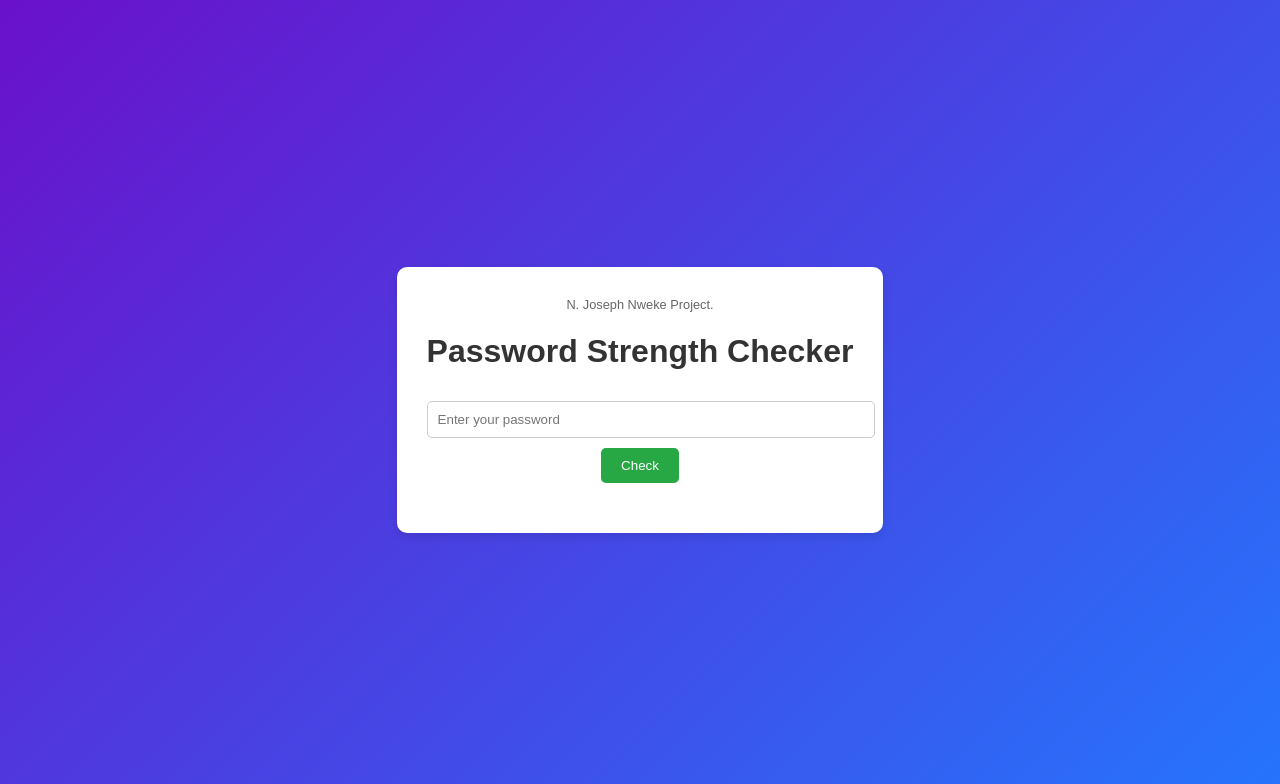
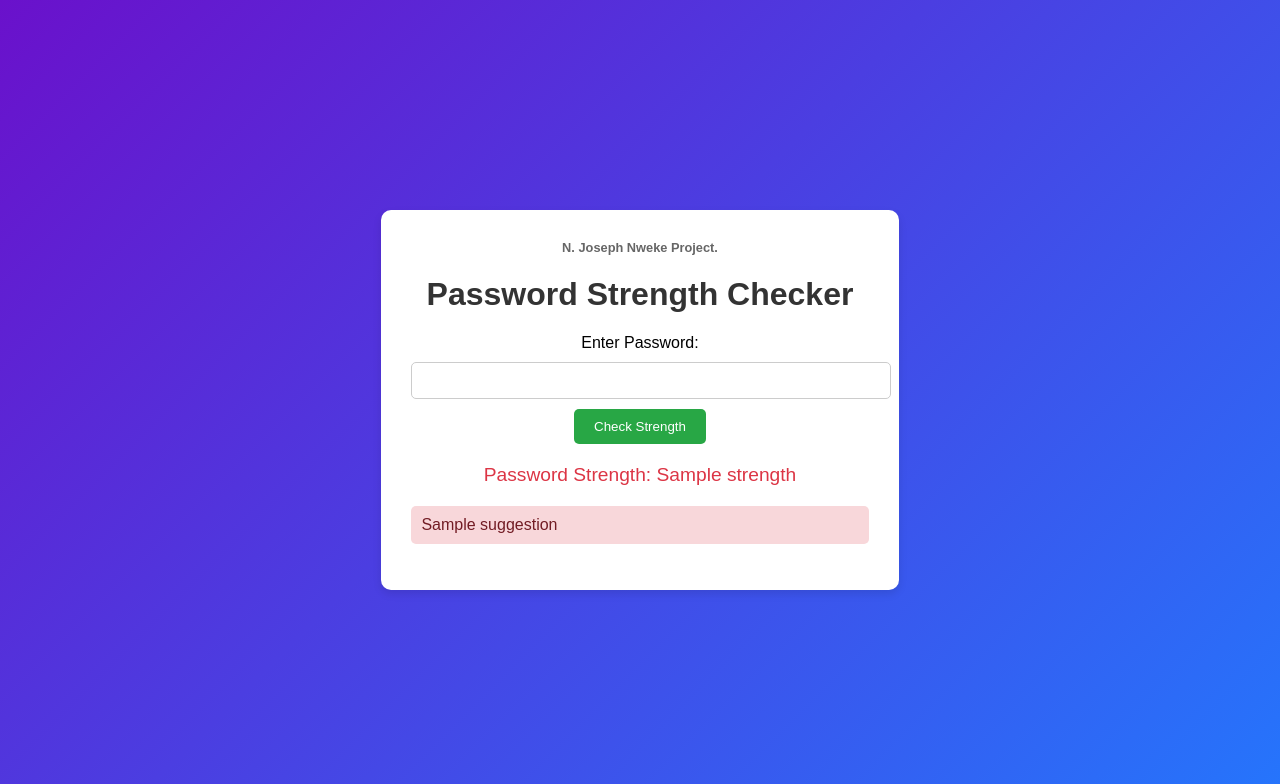
Before and after one commit to Nnweke/Password-Strength-Checker, a Flask app: template templates/index.html in a window 1280 px wide. Shown: the top 784 px of the page. Run offline with Flask 3, Linux system fonts and the light colour scheme; the template is opened without the code that fills it: most values are stand-ins (such as "Sample title", 1, 10 or a date in 2020).

Commit message:
Initial commit

```diff
--- a/app.py
+++ b/app.py
@@ -1,48 +1,57 @@
-from flask import Flask, request, render_template
 import re
+from flask import Flask, render_template, request
 
 app = Flask(__name__)
 
 def check_password_strength(password):
-    # Initialize strength to 0
     strength = 0
+    suggestions = []
 
-    # Check password length
+    # Check for length
     if len(password) >= 8:
         strength += 1
+    else:
+        suggestions.append("Password should be at least 8 characters long.")
+
+    # Check for digit
+    if re.search(r'[0-9]', password):
+        strength += 1
+    else:
+        suggestions.append("Include at least one digit.")
 
     # Check for uppercase letter
     if re.search(r'[A-Z]', password):
         strength += 1
+    else:
+        suggestions.append("Include at least one uppercase letter.")
 
     # Check for lowercase letter
     if re.search(r'[a-z]', password):
         strength += 1
-
-    # Check for digit
-    if re.search(r'[0-9]', password):
-        strength += 1
+    else:
+        suggestions.append("Include at least one lowercase letter.")
 
     # Check for special character
     if re.search(r'[\W_]', password):
         strength += 1
+    else:
+        suggestions.append("Include at least one special character (e.g., @, #, !).")
 
-    # Check for very weak password
-    if len(password) < 10 and re.search(r'[0-9]', password) and not re.search(r'[\W_]', password):
-        strength = 0  # Set strength to 0 for very weak password
+    if strength == 5:
+        return "strong", suggestions
+    elif strength >= 3:
+        return "medium", suggestions
+    else:
+        return "weak", suggestions
 
-    print(f"Password: {password}, Strength: {strength}")  # Debug statement
-    return strength
-
-@app.route('/')
+@app.route('/', methods=['GET', 'POST'])
 def index():
-    return render_template('index.html')
-
-@app.route('/check', methods=['POST'])
-def check():
-    password = request.form['password']
-    strength = check_password_strength(password)
-    return render_template('result.html', strength=strength)
+    strength = None
+    suggestions = []
+    if request.method == 'POST':
+        password = request.form['password']
+        strength, suggestions = check_password_strength(password)
+    return render_template('index.html', strength=strength, suggestions=suggestions)
 
 if __name__ == '__main__':
     app.run(debug=True)
--- a/templates/index.html
+++ b/templates/index.html
@@ -25,6 +25,7 @@
             font-size: 0.8em;
             color: #666;
             margin-bottom: 10px;
+            font-weight: bold;
         }
         h1 {
             color: #333;
@@ -57,36 +58,44 @@
         .message.error {
             color: #dc3545;
         }
+        .suggestions {
+            margin-top: 20px;
+            text-align: left;
+        }
+        .suggestions ul {
+            list-style-type: none;
+            padding: 0;
+        }
+        .suggestions li {
+            background: #f8d7da;
+            color: #721c24;
+            padding: 10px;
+            margin-bottom: 5px;
+            border-radius: 5px;
+        }
     </style>
 </head>
 <body>
     <div class="container">
         <div class="project-name">N. Joseph Nweke Project.</div>
         <h1>Password Strength Checker</h1>
-        <input type="password" id="password" placeholder="Enter your password">
-        <button onclick="checkPassword()">Check</button>
-        <div id="message" class="message"></div>
+        <form method="post">
+            <label for="password">Enter Password:</label>
+            <input type="password" name="password" id="password">
+            <button type="submit">Check Strength</button>
+        </form>
+        {% if strength is not none %}
+            <div class="message {{ 'success' if strength == 'strong' else 'error' }}">
+                Password Strength: {{ strength }}
+            </div>
+            <div class="suggestions">
+                <ul>
+                    {% for suggestion in suggestions %}
+                        <li>{{ suggestion }}</li>
+                    {% endfor %}
+                </ul>
+            </div>
+        {% endif %}
     </div>
-    <script>
-        function checkPassword() {
-            const password = document.getElementById('password').value;
-            const message = document.getElementById('message');
-
-            // Define password strength criteria
-            const strongPassword = new RegExp("^(?=.*[a-z])(?=.*[A-Z])(?=.*[0-9])(?=.*[!@#\\$%\\^&\\*])(?=.{8,})");
-            const mediumPassword = new RegExp("^(((?=.*[a-z])(?=.*[A-Z]))|((?=.*[a-z])(?=.*[0-9]))|((?=.*[A-Z])(?=.*[0-9])))(?=.{6,})");
-
-            if(strongPassword.test(password)) {
-                message.textContent = "Strong password";
-                message.className = "message success";
-            } else if(mediumPassword.test(password)) {
-                message.textContent = "Medium strength password";
-                message.className = "message success";
-            } else {
-                message.textContent = "Weak password";
-                message.className = "message error";
-            }
-        }
-    </script>
 </body>
 </html>
```
Also changed, not shown: 2 other files.
